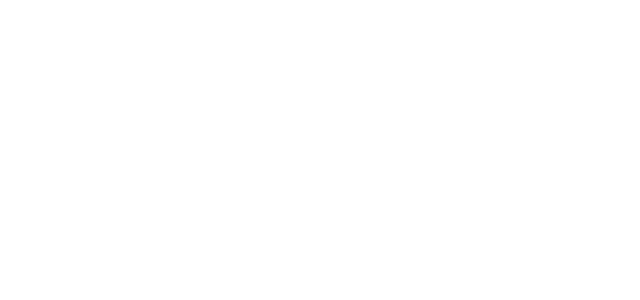
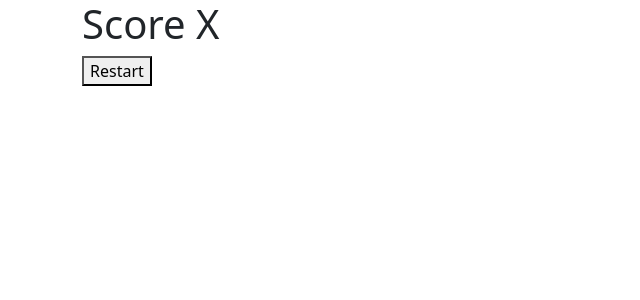
Before and after one commit to Schwencke/dat3sys_EXAM_frontend, a React (Create React App) app: page /lost in a window 1280 px wide. Shown: the top 300 px of the page, without its empty margins (0-640 px from the left). Built offline with nearby package versions, Linux system fonts and the light colour scheme.

Commit message:
added LostScreen component and included button w. functionality

```diff
--- a/src/App.js
+++ b/src/App.js
@@ -5,6 +5,7 @@
 import { Container } from 'react-bootstrap';
 import 'bootstrap/dist/css/bootstrap.min.css'
 import { StartScreen } from "./Components/StartScreen";
+import { LostScreen } from "./Components/LostScreen";
 
 function App() {
 
@@ -21,6 +22,9 @@
           <Route exact path="/rules">
             {/* <Rules /> */}
           </Route>
+          <Route exact path="/lost">
+            <LostScreen />
+          </Route>
         </Switch>
       </Router>
     </Container>
--- /dev/null
+++ b/src/Components/LostScreen.jsx
@@ -0,0 +1,17 @@
+import { useHistory } from "react-router-dom"
+import Button from "./Button"
+
+export const LostScreen = () => {
+    let history = useHistory()
+
+    const restart = () => {
+        history.push("/game")
+    }
+
+    return (
+        <div>
+            <h1>Score X</h1>
+            <Button text={"Restart"} onClick={restart} /><br />
+        </div>
+    )
+}
```
